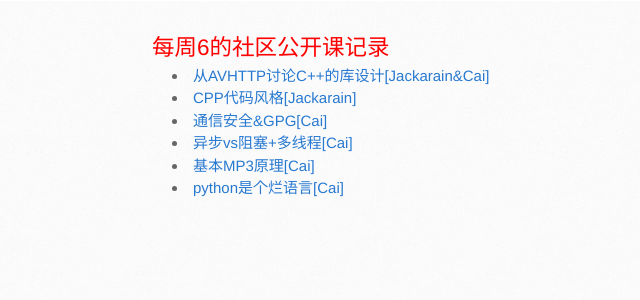
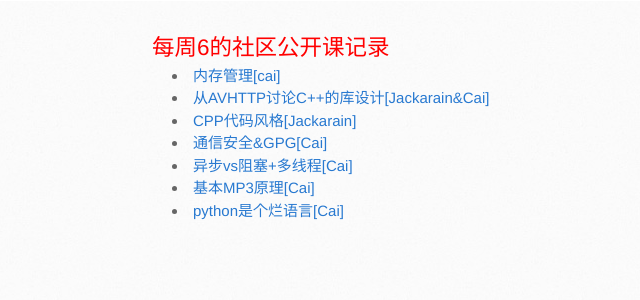
Before and after one commit to avplayer/avplayer.github.com, a Jekyll site: the page built from classes.md, in a window 1280 px wide. Shown: the top 300 px of the page, without its empty margins (18-658 px from the left). Built offline with Jekyll 4.4.1, drawn with Linux system fonts in a browser that asks for light colours; Markdown is read by kramdown in place of the engine named in the settings.

Commit message:
内存管理　课程

```diff
--- a/classes.md
+++ b/classes.md
@@ -3,6 +3,7 @@ layout: class
 title: 每周6的社区公开课记录
 ---
 
+* [内存管理\[cai\]](https://avlog.avplayer.org/3597082/%E5%86%85%E5%AD%98%E7%AE%A1%E7%90%86%E9%9D%A9%E5%91%BD.html)
 * [从AVHTTP讨论C++的库设计\[Jackarain&Cai\]](https://avlog.avplayer.org/3597082/avhttp%E6%9D%82%E8%B0%88.html)
 * [CPP代码风格\[Jackarain\]](https://avlog.avplayer.org/3597082/CPP%E4%BB%A3%E7%A0%81%E9%A3%8E%E6%A0%BC.html)
 * [通信安全&amp;GPG\[Cai\]](https://avlog.avplayer.org/3597082/%E9%80%9A%E4%BF%A1%E5%AE%89%E5%85%A8&amp%3bGPG.html)
```
